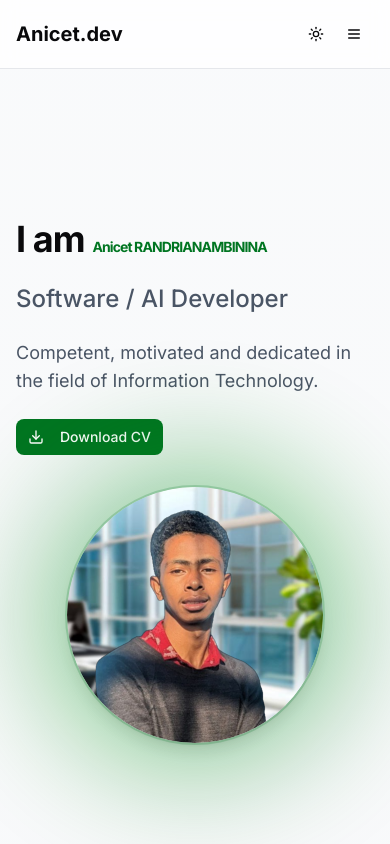
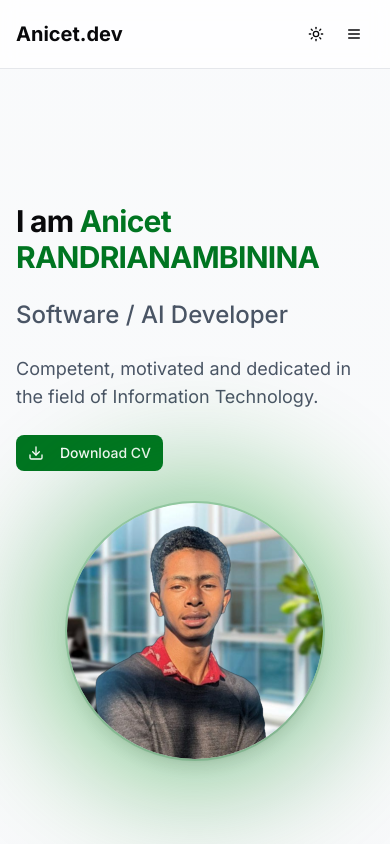
Before and after one commit to AnicetJonhia/Portfolio, a Next.js app: page / in a window 390 px wide. Shown: the top 844 px of the page. Built offline with nearby package versions, Linux system fonts and the light colour scheme.

Commit message:
hero-section : h1

```diff
--- a/src/components/sections/hero-section.tsx
+++ b/src/components/sections/hero-section.tsx
@@ -12,11 +12,11 @@ export function HeroSection() {
     <section id="home" className="min-h-[90vh] flex flex-col justify-center py-20">
       <div className="grid grid-cols-1 md:grid-cols-2 gap-8 items-center">
         <div className="space-y-6">
-          <h1 className="text-4xl md:text-6xl font-bold tracking-tight">
-            I am <span className="text-emerald-600 dark:text-emerald-500 text-sm sm:text-base md:text-lg">
-              Anicet RANDRIANAMBININA
-            </span>
-          </h1>
+            <h1 className="text-3xl md:text-6xl font-bold tracking-tight">
+                  I am <span className="text-emerald-600 dark:text-emerald-500 ">
+                    Anicet RANDRIANAMBININA
+                  </span>
+                </h1>
           <h2 className="text-2xl md:text-3xl font-medium text-gray-600 dark:text-gray-300">Software / AI Developer</h2>
           <p className="text-lg text-gray-600 dark:text-gray-400 max-w-lg">
             Competent, motivated and dedicated in the field of Information Technology.
```
